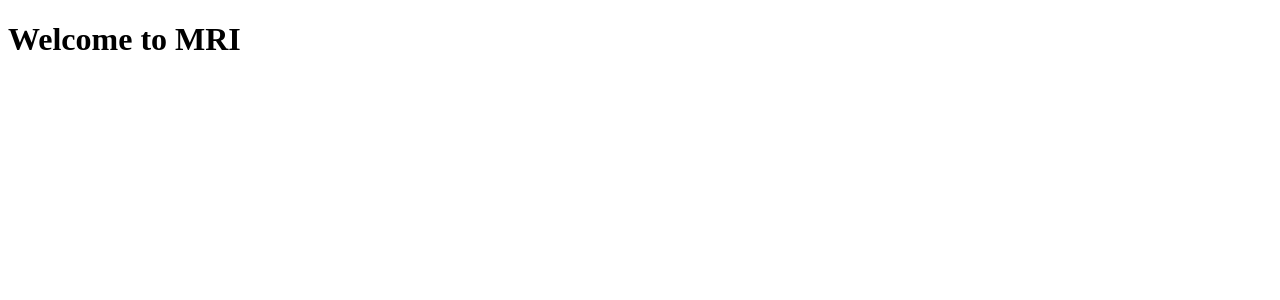
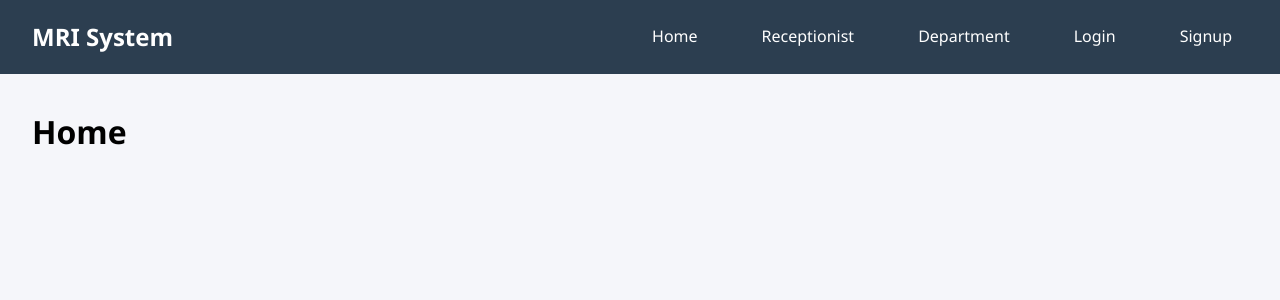
Before and after one commit to MohamedOrfy1/Integrated-Medical-Database-System, a React (Vite) app in the folder client/frontend/: page / in a window 1280 px wide. Shown: the top 300 px of the page. Built offline with nearby package versions, Linux system fonts and the light colour scheme.

Commit message:
Implemented Pages Navugation

```diff
--- a/client/frontend/package.json
+++ b/client/frontend/package.json
@@ -11,7 +11,8 @@
   },
   "dependencies": {
     "react": "^19.0.0",
-    "react-dom": "^19.0.0"
+    "react-dom": "^19.0.0",
+    "react-router-dom": "^6.22.1"
   },
   "devDependencies": {
     "@eslint/js": "^9.21.0",
--- a/client/frontend/src/App.css
+++ b/client/frontend/src/App.css
@@ -0,0 +1,23 @@
+.app {
+  min-height: 100vh;
+  display: flex;
+  flex-direction: column;
+}
+
+.main-content {
+  flex: 1;
+  padding: 2rem;
+  background-color: #f5f6fa;
+}
+
+/* Reset some default styles */
+* {
+  margin: 0;
+  padding: 0;
+  box-sizing: border-box;
+}
+
+body {
+  font-family: 'Segoe UI', Tahoma, Geneva, Verdana, sans-serif;
+  line-height: 1.6;
+}
--- a/client/frontend/src/App.jsx
+++ b/client/frontend/src/App.jsx
@@ -1,16 +1,29 @@
-import { useState } from 'react'
-import reactLogo from './assets/react.svg'
-import viteLogo from '/vite.svg'
-import './App.css'
+import { BrowserRouter as Router, Routes, Route } from 'react-router-dom';
+import Navbar from './components/Navbar';
+import Home from './pages/Home';
+import Receptionist from './pages/Receptionist';
+import Department from './pages/Department';
+import Login from './pages/Login';
+import Signup from './pages/Signup';
+import './App.css';
 
 function App() {
-  const [count, setCount] = useState(0)
-
   return (
-    <>
-      <h1>Welcome to MRI</h1>
-    </>
-  )
+    <Router>
+      <div className="app">
+        <Navbar />
+        <main className="main-content">
+          <Routes>
+            <Route path="/" element={<Home />} />
+            <Route path="/receptionist" element={<Receptionist />} />
+            <Route path="/department" element={<Department />} />
+            <Route path="/login" element={<Login />} />
+            <Route path="/signup" element={<Signup />} />
+          </Routes>
+        </main>
+      </div>
+    </Router>
+  );
 }
 
-export default App
+export default App;
--- /dev/null
+++ b/client/frontend/src/components/Navbar.jsx
@@ -0,0 +1,21 @@
+import { Link } from 'react-router-dom';
+import '../styles/Navbar.css';
+
+const Navbar = () => {
+  return (
+    <nav className="navbar">
+      <div className="nav-brand">
+        <Link to="/">MRI System</Link>
+      </div>
+      <div className="nav-links">
+        <Link to="/">Home</Link>
+        <Link to="/receptionist">Receptionist</Link>
+        <Link to="/department">Department</Link>
+        <Link to="/login">Login</Link>
+        <Link to="/signup">Signup</Link>
+      </div>
+    </nav>
+  );
+};
+
+export default Navbar;
--- a/client/frontend/src/pages/Department.jsx
+++ b/client/frontend/src/pages/Department.jsx
@@ -0,0 +1,7 @@
+export default function Department() {
+    return (
+        <div>
+            <h1>Department</h1>
+        </div>
+    )
+}
--- a/client/frontend/src/pages/Home.jsx
+++ b/client/frontend/src/pages/Home.jsx
@@ -0,0 +1,7 @@
+export default function Home() {
+    return (
+        <div>
+            <h1>Home</h1>
+        </div>
+    )
+}
--- a/client/frontend/src/pages/Login.jsx
+++ b/client/frontend/src/pages/Login.jsx
@@ -0,0 +1,7 @@
+export default function Login() {
+    return (
+        <div>
+            <h1>Login</h1>
+        </div>
+    )
+}
--- a/client/frontend/src/pages/Receptionist.jsx
+++ b/client/frontend/src/pages/Receptionist.jsx
@@ -0,0 +1,7 @@
+export default function Receptionist() {
+    return (
+        <div>
+            <h1>Receptionist</h1>
+        </div>
+    )
+}
--- a/client/frontend/src/pages/Signup.jsx
+++ b/client/frontend/src/pages/Signup.jsx
@@ -0,0 +1,7 @@
+export default function Signup() {
+    return (
+        <div>
+            <h1>Signup</h1>
+        </div>
+    )
+}
--- /dev/null
+++ b/client/frontend/src/styles/Navbar.css
@@ -0,0 +1,36 @@
+.navbar {
+  display: flex;
+  justify-content: space-between;
+  align-items: center;
+  padding: 1rem 2rem;
+  background-color: #2c3e50;
+  color: white;
+}
+
+.nav-brand a {
+  color: white;
+  text-decoration: none;
+  font-size: 1.5rem;
+  font-weight: bold;
+}
+
+.nav-links {
+  display: flex;
+  gap: 2rem;
+}
+
+.nav-links a {
+  color: white;
+  text-decoration: none;
+  padding: 0.5rem 1rem;
+  border-radius: 4px;
+  transition: background-color 0.3s;
+}
+
+.nav-links a:hover {
+  background-color: #34495e;
+}
+
+.nav-links a.active {
+  background-color: #3498db;
+}
```
Also changed, not shown: 1 other file (tests, documents, lock files or other folders).
